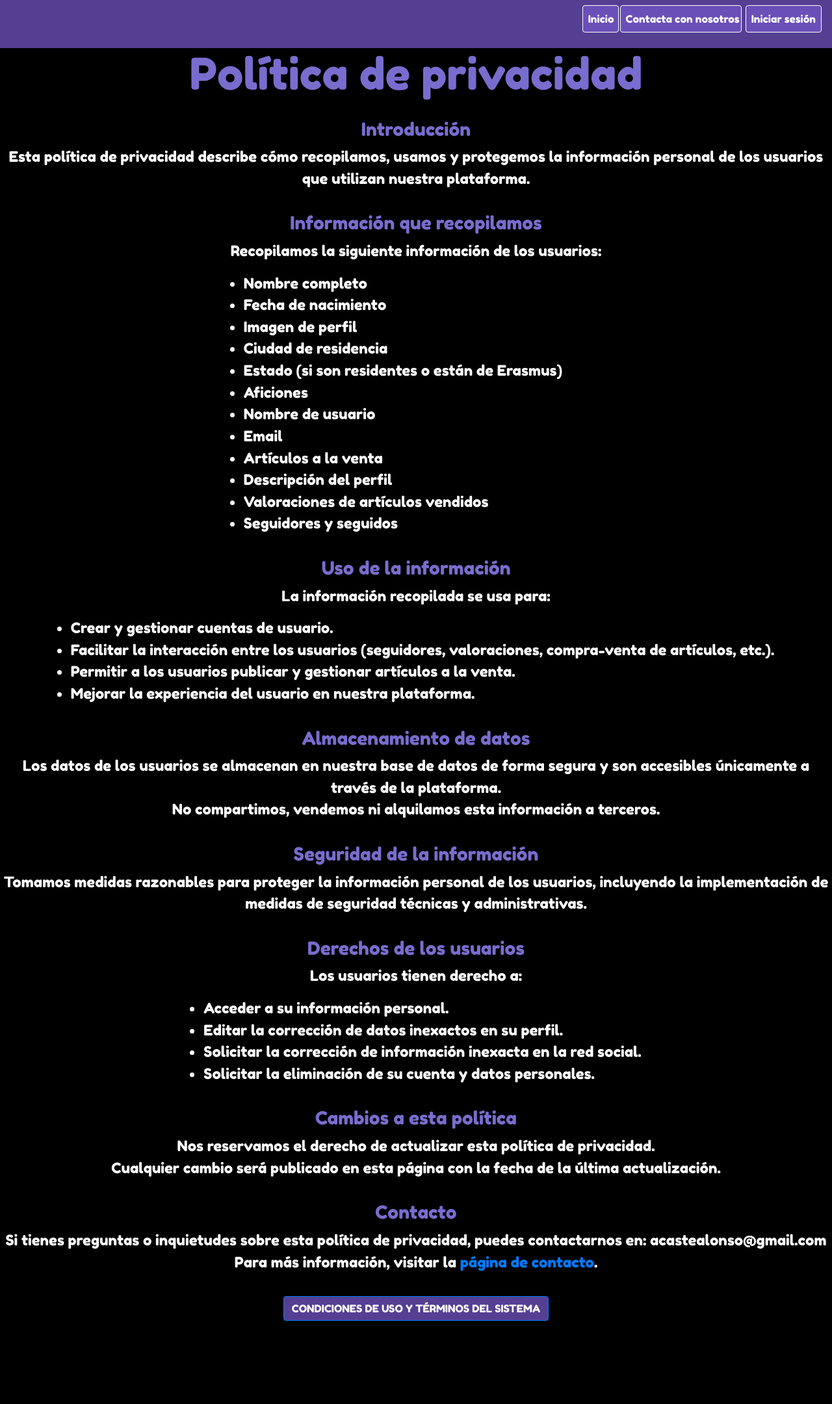
After one commit to alvarocastellano/tfg, a Django app: page /policy/ in a window 1280 px wide. The commit adds this page. Shown: the whole page at 65% size. Run offline with Django 5.2, Linux system fonts and the light colour scheme; some libraries are stand-ins or nearby versions.

Commit message:
Add: Politica de privacidad

```diff
--- a/worldin/main/templates/main/contact_us.html
+++ b/worldin/main/templates/main/contact_us.html
@@ -221,12 +221,12 @@
 
   <!-- Nueva Sección de botones para pantallas pequeñas -->
   <section id="buttons-section">
-    <a href="#" class="btn buttons-section-btn">Accede a nuestra política de privacidad</a>
+    <a href="{% url 'policy' %}" class="btn buttons-section-btn">Accede a nuestra política de privacidad</a>
     <a href="#" class="btn buttons-section-btn">Condiciones de uso y términos del servicio</a>
   </section>
 
   <!-- Botones fijos de política de privacidad y condiciones de uso -->
-  <a href="#" class="btn btn-primary fixed-button-privacy">Accede a nuestra política de privacidad</a>
+  <a href="{% url 'policy' %}" class="btn btn-primary fixed-button-privacy">Accede a nuestra política de privacidad</a>
   <a href="#" class="btn btn-primary fixed-button-usage">Condiciones de uso y términos del servicio</a>
 
 
--- /dev/null
+++ b/worldin/main/templates/main/policy.html
@@ -0,0 +1,216 @@
+{% extends "main/base.html" %}
+
+{% block title %}Política de Privacidad{% endblock %}
+
+{% block content %}
+{% load static %}
+
+<head>
+    <meta charset="UTF-8">
+    <meta name="viewport" content="width=device-width, initial-scale=1.0">
+    <link href="https://fonts.googleapis.com/css2?family=Fredoka+One&display=swap" rel="stylesheet">
+    <link rel="stylesheet" href="https://maxcdn.bootstrapcdn.com/bootstrap/4.5.2/css/bootstrap.min.css">
+    <link href="https://cdn.jsdelivr.net/npm/bootstrap-icons@1.7.2/font/bootstrap-icons.css" rel="stylesheet">
+
+    <style>
+        body {
+            background-color: black;
+            color: white;
+            font-family: 'Fredoka One', cursive;
+            font-size: 140%;
+            overflow-x: hidden;
+            scroll-snap-type: y mandatory;
+            scroll-behavior: smooth;
+            margin-bottom: 10%;
+        }
+
+        section {
+            height: auto; /* Cambiado de 70vh a auto para adaptarse al contenido */
+            scroll-snap-align: start;
+            display: flex;
+            justify-content: center;
+            align-items: center;
+            text-align: center; /* Centra el texto */
+            margin-bottom: 20px; /* Agrega un margen inferior entre secciones */
+        }
+
+        .section-content h2 {
+            color: #786dce;
+            font-size: 3em;
+        }
+
+        .section-content h3 {
+            color: #786dce;
+        }
+
+        ul {
+            list-style-type: disc; /* Establece el tipo de viñetas */
+            padding-left: 20px; /* Agrega un poco de espacio a la izquierda */
+            text-align: left; /* Alinea el texto de la lista a la izquierda */
+        }
+
+        .button-condiciones {
+            background-color: rgba(106, 79, 184, 0.8);
+        }
+
+        /* Navbar */
+        nav {
+            background-color: rgba(106, 79, 184, 0.8);
+            position: fixed;
+            width: 100%;
+            top: 0;
+            z-index: 1000;
+        }
+    </style>
+</head>
+
+<body>
+    <!-- Navbar -->
+    <nav class="navbar navbar-expand-lg navbar-light">
+        <button class="navbar-toggler" type="button" data-toggle="collapse" data-target="#navbarNav" aria-controls="navbarNav" aria-expanded="false" aria-label="Toggle navigation">
+            <span class="navbar-toggler-icon"></span>
+        </button>
+        <div class="collapse navbar-collapse" id="navbarNav">
+            <ul class="navbar-nav ml-auto">
+                <li class="nav-item mb-3">
+                    <a class="nav-link btn btn-primary" href="{% url 'home' %}" style="background-color:#6a4fb8; color:white; border-color:white; margin-right:3%;">Inicio</a>
+                </li>
+                <li class="nav-item mb-3">
+                    <a class="nav-link btn btn-primary" href="{% url 'contact_us' %}" style="background-color:#6a4fb8; color:white; border-color:white; margin-right:3%;">Contacta con nosotros</a>
+                </li>
+                <li class="nav-item">
+                    <a class="nav-link btn btn-primary" href="#" style="background-color:#6a4fb8; color:white; border-color:white;">Iniciar sesión</a>
+                </li>
+            </ul>
+        </div>
+    </nav>
+
+    <!-- Sección 1: TITULO -->
+    <section id="term">
+        <div class="section-content">
+            <h2>Política de privacidad</h2>
+        </div>
+    </section>
+
+    <!-- Sección 2: INTRODUCCION -->
+    <section id="term">
+        <div class="section-content">
+            <h3>Introducción</h3>
+            <p>
+                Esta política de privacidad describe cómo recopilamos,
+                usamos y protegemos la información personal de los usuarios que utilizan nuestra plataforma.
+            </p>
+        </div>
+    </section>
+
+    <!-- Sección 3: INFORMACION QUE RECOPILAMOS -->
+    <section id="term">
+        <div class="section-content">
+            <h3>Información que recopilamos</h3>
+            <p>
+                Recopilamos la siguiente información de los usuarios:
+            </p>
+            <ul>
+                <li>Nombre completo</li>
+                <li>Fecha de nacimiento</li>
+                <li>Imagen de perfil</li>
+                <li>Ciudad de residencia</li>
+                <li>Estado (si son residentes o están de Erasmus)</li>
+                <li>Aficiones</li>
+                <li>Nombre de usuario</li>
+                <li>Email</li>
+                <li>Artículos a la venta</li>
+                <li>Descripción del perfil</li>
+                <li>Valoraciones de artículos vendidos</li>
+                <li>Seguidores y seguidos</li>
+            </ul>
+        </div>
+    </section>
+
+    <!-- Sección 4: USO DE LA INFORMACION -->
+    <section id="term">
+        <div class="section-content">
+            <h3>Uso de la información</h3>
+            <p>
+                La información recopilada se usa para:
+            </p>
+            <ul>
+                <li>Crear y gestionar cuentas de usuario.</li>
+                <li>Facilitar la interacción entre los usuarios (seguidores, valoraciones, compra-venta de artículos, etc.).</li>
+                <li>Permitir a los usuarios publicar y gestionar artículos a la venta.</li>
+                <li>Mejorar la experiencia del usuario en nuestra plataforma.</li>
+            </ul>
+        </div>
+    </section>
+
+    <!-- Sección 5: ALMACENAMIENTO DE DATOS -->
+    <section id="term">
+        <div class="section-content">
+            <h3>Almacenamiento de datos</h3>
+            <p>
+                Los datos de los usuarios se almacenan en nuestra base de datos de forma segura y son accesibles únicamente a través de la plataforma. <br>
+                No compartimos, vendemos ni alquilamos esta información a terceros.
+            </p>
+        </div>
+    </section>
+
+    <!-- Sección 6: SEGURIDAD DE LA INFORMACIÓN -->
+    <section id="term">
+        <div class="section-content">
+            <h3>Seguridad de la información</h3>
+            <p>
+                Tomamos medidas razonables para proteger la información personal de los usuarios,
+                incluyendo la implementación de medidas de seguridad técnicas y administrativas.
+            </p>
+        </div>
+    </section>
+
+    <!-- Sección 7: DERECHOS DE LOS USUARIOS -->
+    <section id="term">
+        <div class="section-content">
+            <h3>Derechos de los usuarios</h3>
+            <p>
+                Los usuarios tienen derecho a:
+            </p>
+            <ul>
+                <li>Acceder a su información personal.</li>
+                <li>Editar la corrección de datos inexactos en su perfil.</li>
+                <li>Solicitar la corrección de información inexacta en la red social.</li>
+                <li>Solicitar la eliminación de su cuenta y datos personales.</li>
+            </ul>
+        </div>
+    </section>
+
+    <!-- Sección 8: CAMBIOS A ESTA POLÍTICA -->
+    <section id="term">
+        <div class="section-content">
+            <h3>Cambios a esta política</h3>
+            <p>
+                Nos reservamos el derecho de actualizar esta política de privacidad. <br>
+                Cualquier cambio será publicado en esta página con la fecha de la última actualización.
+            </p>
+        </div>
+    </section>
+
+    <!-- Sección 9: CONTACTO -->
+    <section id="term">
+        <div class="section-content">
+            <h3>Contacto</h3>
+            <p>
+                Si tienes preguntas o inquietudes sobre esta política de privacidad, puedes contactarnos en: acastealonso@gmail.com <br>
+                Para más información, visitar la <a href="{% url 'contact_us' %}">página de contacto</a>.
+            </p>
+        </div>
+    </section>
+
+    <section id="term">
+        <div class="section-content">
+            <a href="#" class="btn btn-primary button-condiciones">CONDICIONES DE USO Y TÉRMINOS DEL SISTEMA</a>
+        </div>
+    </section>
+
+    <script src="https://code.jquery.com/jquery-3.5.1.slim.min.js"></script>
+    <script src="https://maxcdn.bootstrapcdn.com/bootstrap/4.5.2/js/bootstrap.min.js"></script>
+</body>
+
+{% endblock %}
--- a/worldin/main/views.py
+++ b/worldin/main/views.py
@@ -6,3 +6,6 @@ def home(request):
 
 def contact_us(request):
     return render(request, 'contact_us.html')
+
+def policy(request):
+    return render(request, 'policy.html')
--- a/worldin/worldin/urls.py
+++ b/worldin/worldin/urls.py
@@ -8,6 +8,7 @@ from django.contrib import admin
 urlpatterns = [
     path('', views.home, name='home'),
     path('contact_us/', views.contact_us, name='contact_us'),
+    path('policy/', views.policy, name='policy'),
     path('admin/', admin.site.urls),
     #path('login/', views.user_login, name='login'),
     #path('register/', views.register, name='register'),
```
